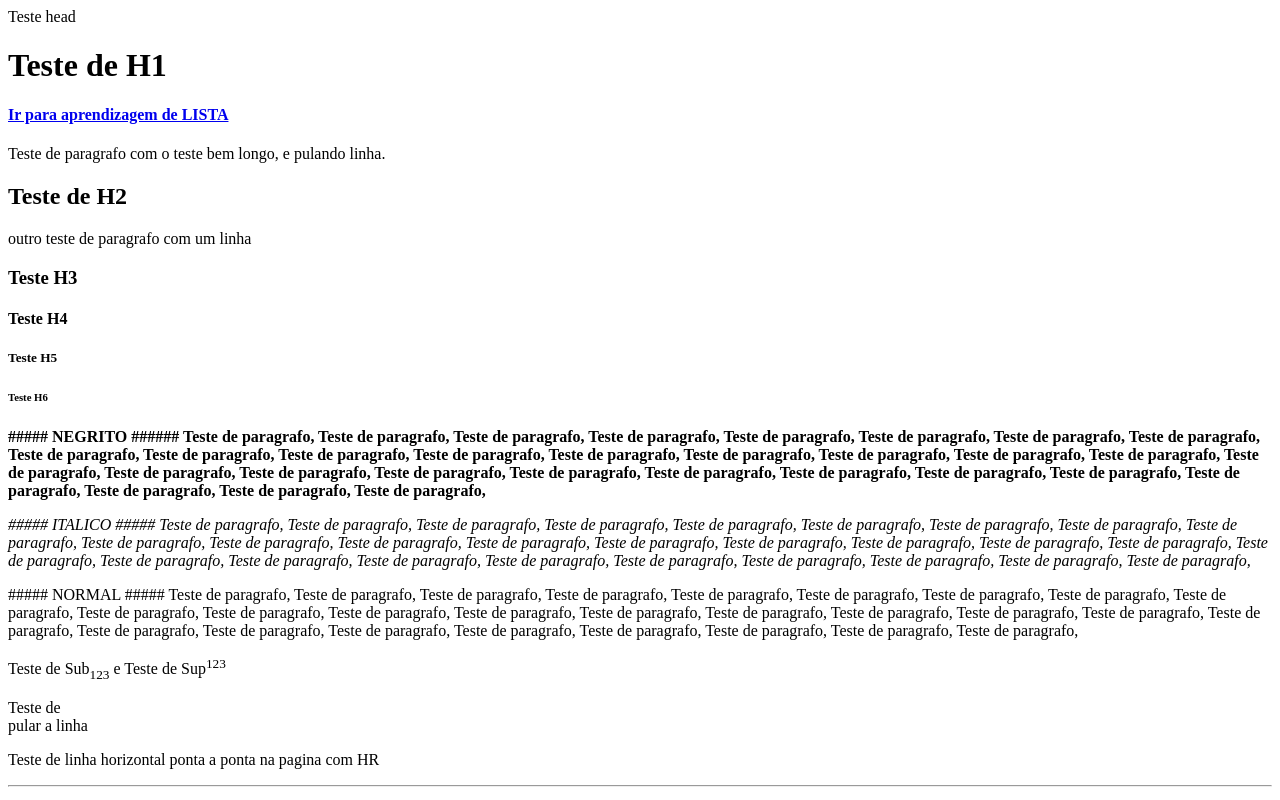
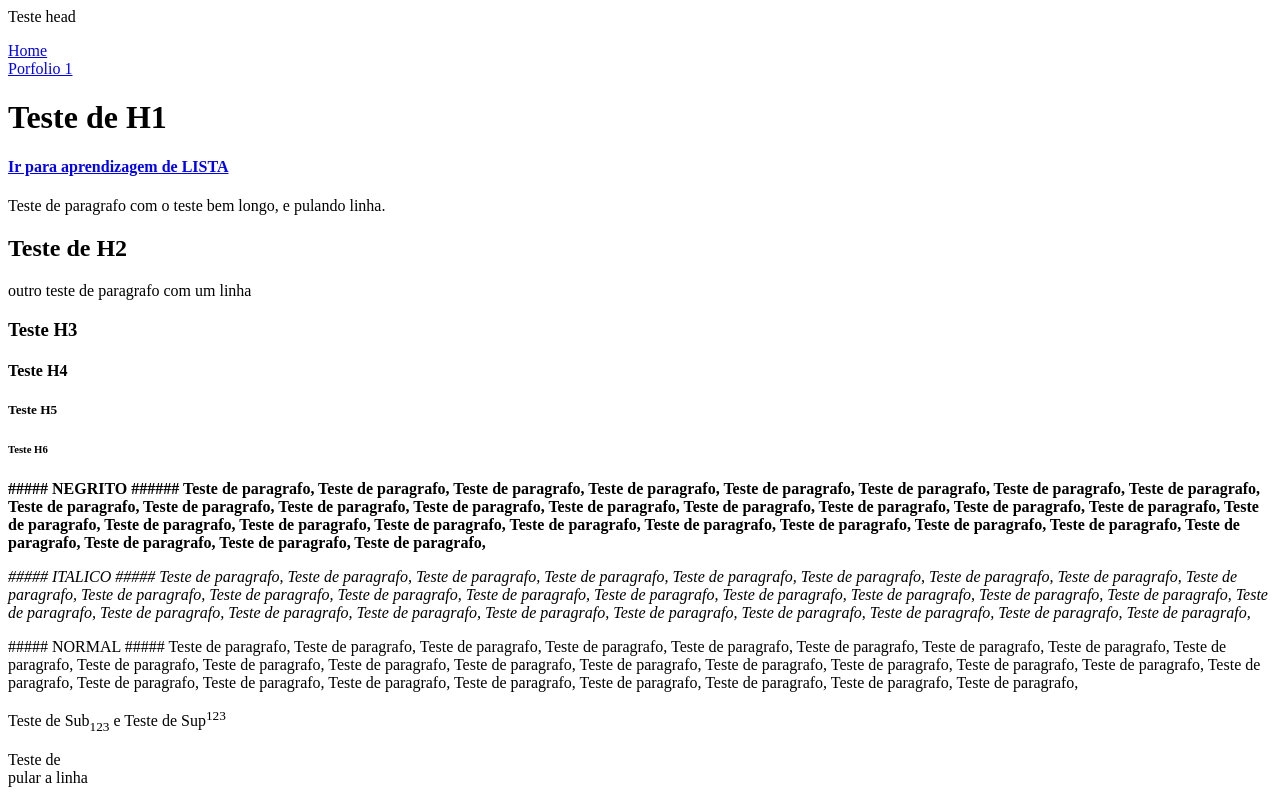
Before and after one commit to diegomendes90/diegomendes90.github.io, a plain HTML site: page index2.html in a window 1280 px wide. Shown: the top 800 px of the page. Drawn offline with Linux system fonts and the light colour scheme.

Commit message:
Update index2.html

```diff
--- a/index2.html
+++ b/index2.html
@@ -10,6 +10,10 @@
 </head>
 
 <body>
+    <p>
+        <div><a href="index.html">Home</a></div>
+        <div><a href="guanabara.html">Porfolio 1</a></div>
+    </p>
     <h1>Teste de H1</h1>
     <h4><a href="#_lista">Ir para aprendizagem de LISTA</a></h4>
     <p>Teste de paragrafo
```
